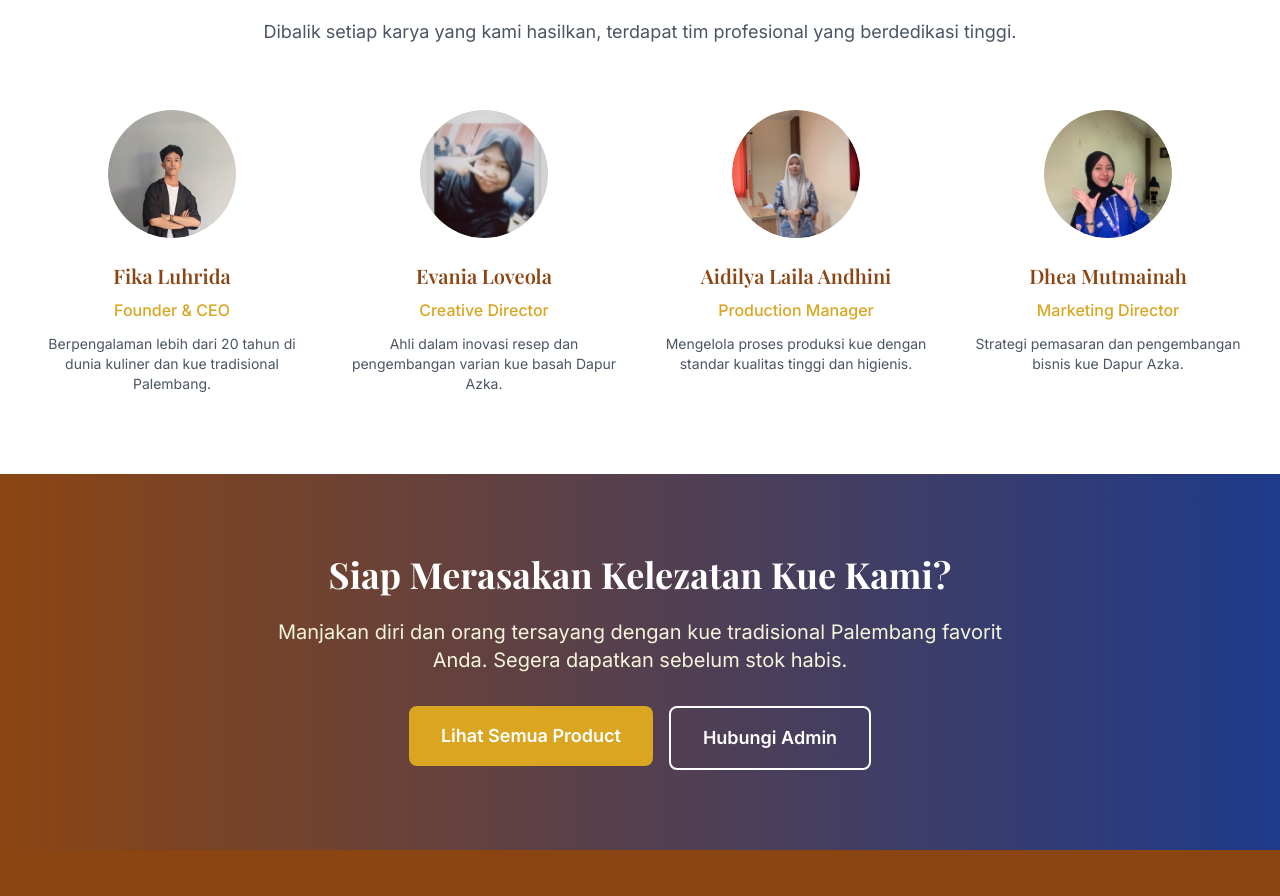
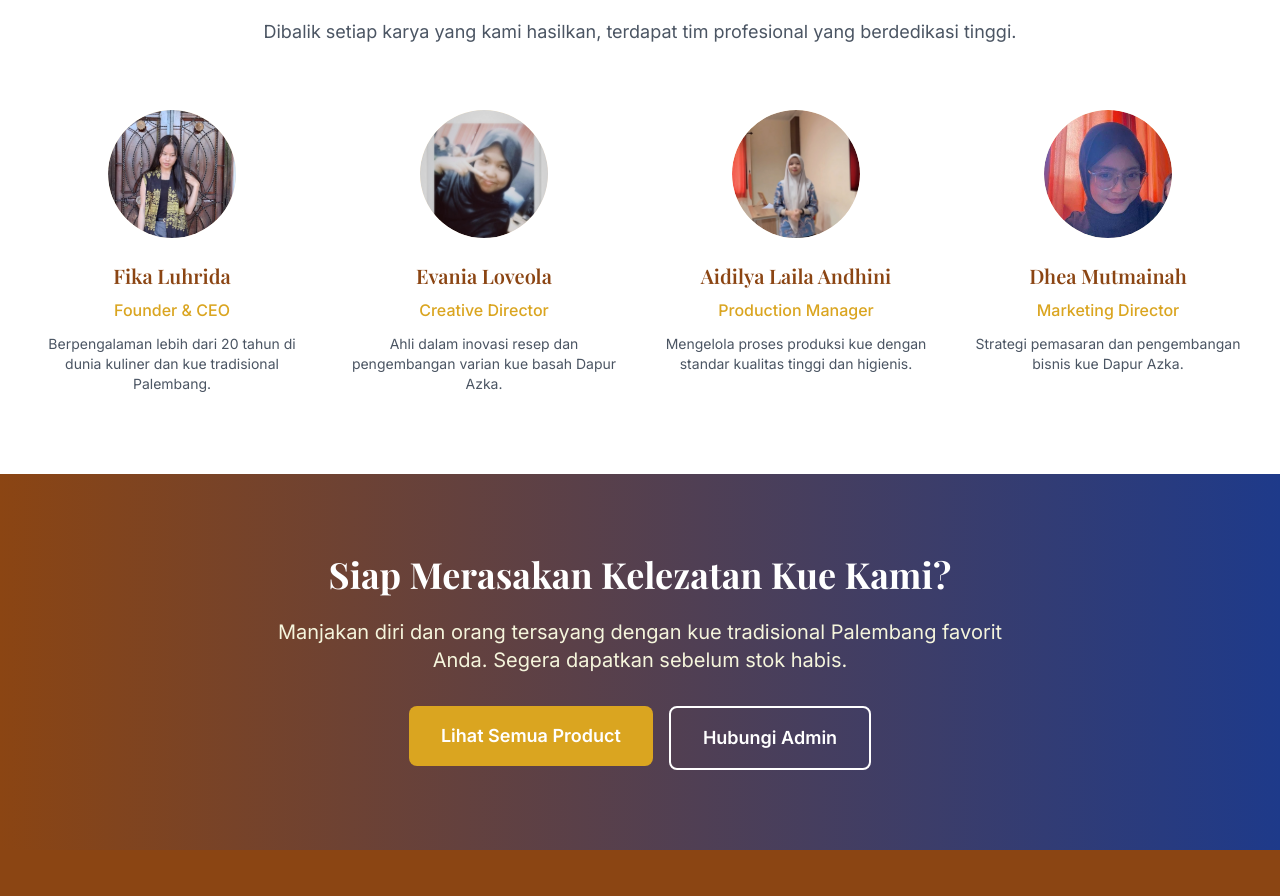
Before and after one commit to vivi211111/DapurAzkaQanita, a React (Vite) app: page /about in a window 1280 px wide. Shown: the part 1534-2430 px from the top of the page. Built offline with nearby package versions, Linux system fonts and the light colour scheme.

Commit message:
update foto dhea & fika

```diff
--- a/src/pages/About.jsx
+++ b/src/pages/About.jsx
@@ -17,7 +17,7 @@ const About = () => {
       role: "Founder & CEO",
       description:
         "Berpengalaman lebih dari 20 tahun di dunia kuliner dan kue tradisional Palembang.",
-      image: "/about/hatta.jpg",
+      image: "/about/Fika.jpg",
     },
     {
       name: "Evania Loveola",
@@ -37,7 +37,7 @@ const About = () => {
       name: "Dhea Mutmainah",
       role: "Marketing Director",
       description: "Strategi pemasaran dan pengembangan bisnis kue Dapur Azka.",
-      image: "/about/Eka.jpg",
+      image: "/about/dhea.jpeg",
     },
   ];
 
```
Also changed, not shown: public/about/Fika.jpg (added), public/about/dhea.jpeg (added).
